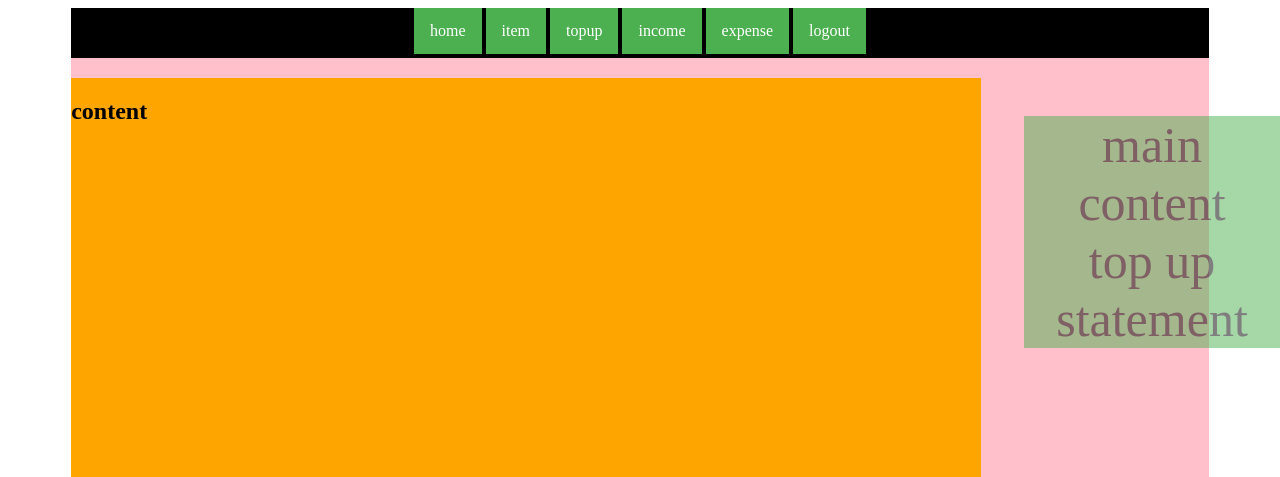
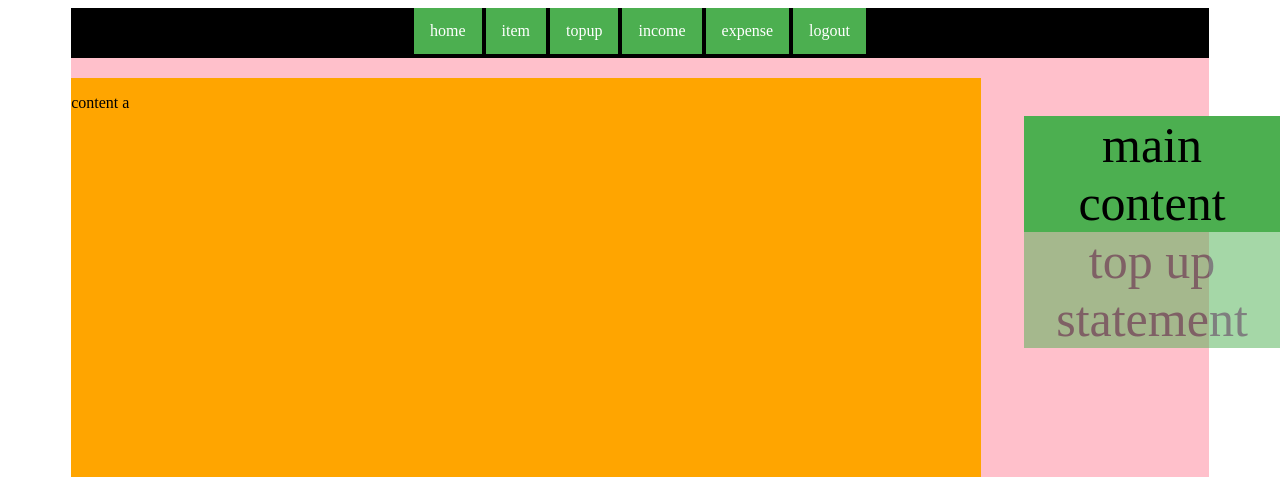
Before and after one commit to iryudragon01/css_test2, a plain HTML site: page index.html in a window 1280 px wide. Shown: the top 477 px of the page. Drawn offline with Linux system fonts and the light colour scheme.

Commit message:
seccond commit

```diff
--- a/css/master.css
+++ b/css/master.css
@@ -59,3 +59,6 @@ footer{
   text-align: center;
   background-color: blue;
 }
+.content-show{
+  display: none;
+}
--- a/index.html
+++ b/index.html
@@ -16,13 +16,21 @@
         <a href="#">logout</a>
       </header>
       <section>
-        <h1>content</h1>
+        <div id="content-a" class="content-show">
+          <p>content a</p>
+        </div>
+        <div id="content-b" class="content-show">
+          <p>content b</p>
+        </div>
+        <div id="content-c" class="content-show">
+          <p>content c</p>
+        </div>
       </section>
       <aside class="sidebar">
         <ul>
-          <li>main content</li>
-          <li>top up</li>
-          <li>statement</li>
+          <li id="btn-a" class="btn-show" onclick="show_content('content-a',this)">main content</li>
+          <li id="btn-b" class="btn-show" onclick="show_content('content-b',this)">top up</li>
+          <li id="btn-c" class="btn-show" onclick="show_content('content-c',this)">statement</li>
         </ul>
       </aside>
       <div class="clr">
@@ -42,5 +50,8 @@
                 <p>Lorem ipsum dolor sit amet, consectetur adipisicing elit, sed do eiusmod tempor incididunt ut labore et dolore magna aliqua. Ut enim ad minim veniam, quis nostrud exercitation ullamco laboris nisi ut aliquip ex ea commodo consequat. Duis aute irure dolor in reprehenderit in voluptate velit esse cillum dolore eu fugiat nulla pariatur. Excepteur sint occaecat cupidatat non proident, sunt in culpa qui officia deserunt mollit anim id est laborum.</p>
                   <p>Lorem ipsum dolor sit amet, consectetur adipisicing elit, sed do eiusmod tempor incididunt ut labore et dolore magna aliqua. Ut enim ad minim veniam, quis nostrud exercitation ullamco laboris nisi ut aliquip ex ea commodo consequat. Duis aute irure dolor in reprehenderit in voluptate velit esse cillum dolore eu fugiat nulla pariatur. Excepteur sint occaecat cupidatat non proident, sunt in culpa qui officia deserunt mollit anim id est laborum.</p>
 </div>
+<script type="text/javascript" src="scripts/main.js">
+
+</script>
   </body>
 </html>
--- /dev/null
+++ b/scripts/main.js
@@ -0,0 +1,14 @@
+
+function show_content(content,btn){
+
+  content_all = document.getElementsByClassName('content-show')
+  btn_all = document.getElementsByClassName('btn-show')
+  content_display = document.getElementById(content)
+  for (i=0;i<content_all.length;i++){
+    content_all[i].style.display='none';
+    btn_all[i].style.opacity="50%";
+  }
+content_display.style.display='block';
+btn.style.opacity='100%'
+}
+show_content("content-a",document.getElementById('btn-a'))
```
